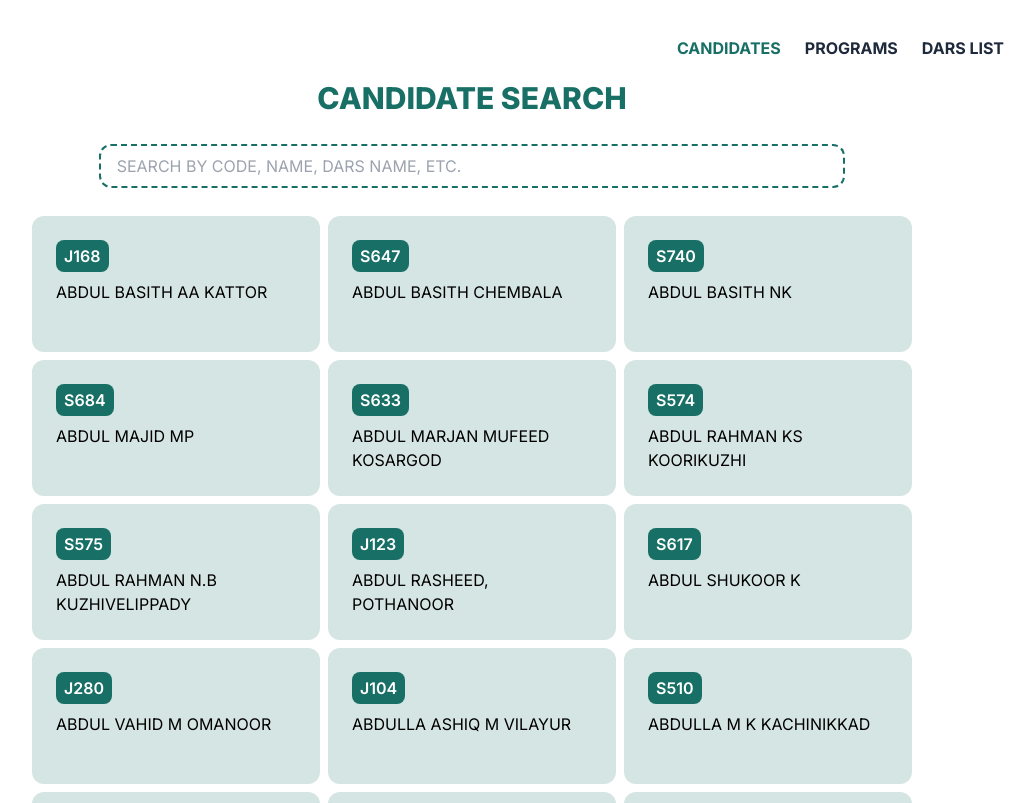
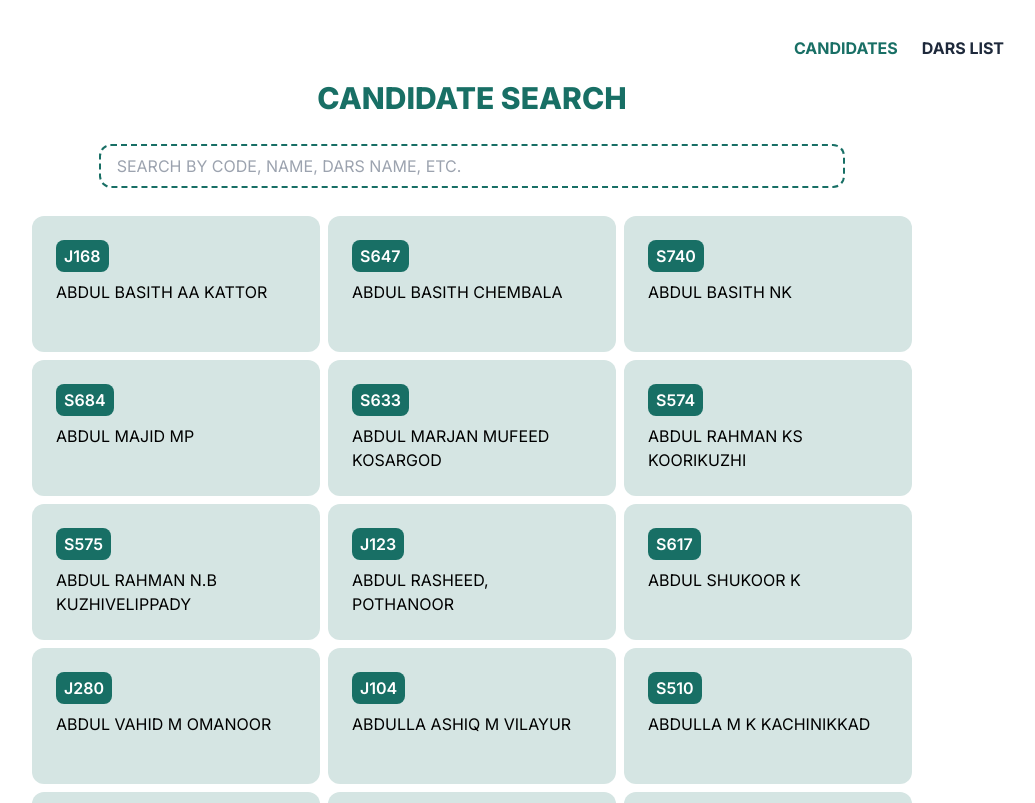
Before and after one commit to ajnanmvr/darsfest, a Next.js app: page / in a window 1280 px wide. Shown: the top 803 px of the page, without its empty margins (168-1203 px from the left). Built offline with nearby package versions, Linux system fonts and the light colour scheme.

Commit message:
program chage

```diff
--- a/app/dars/page.jsx
+++ b/app/dars/page.jsx
@@ -33,8 +33,7 @@ function DarsWise() {
             <div className="lg:fixed lg:right-20 lg:top-5 bg-white  rounded-full p-4">
         <Link className="bg-white text-slate-800 p-2 hover:bg-secondary font-bold rounded-2xl mx-1" href="/">Candidates
         </Link>
-        <Link className="bg-white text-slate-800 p-2 hover:bg-secondary font-bold rounded-2xl mx-1" href="/program">Programs
-        </Link>
+
         <Link className="bg-white text-primary p-2 hover:bg-secondary font-bold rounded-2xl mx-1" href="/dars/">Dars List
         </Link>
       </div>
--- a/app/page.jsx
+++ b/app/page.jsx
@@ -50,12 +50,7 @@ function Search() {
           >
             Candidates
           </Link>
-          <Link
-            className="bg-white text-slate-800 p-2 hover:bg-secondary font-bold rounded-2xl mx-1"
-            href="/program"
-          >
-            Programs
-          </Link>
+
           <Link
             className="bg-white text-slate-800 p-2 hover:bg-secondary font-bold rounded-2xl mx-1"
             href="/dars/"
```
